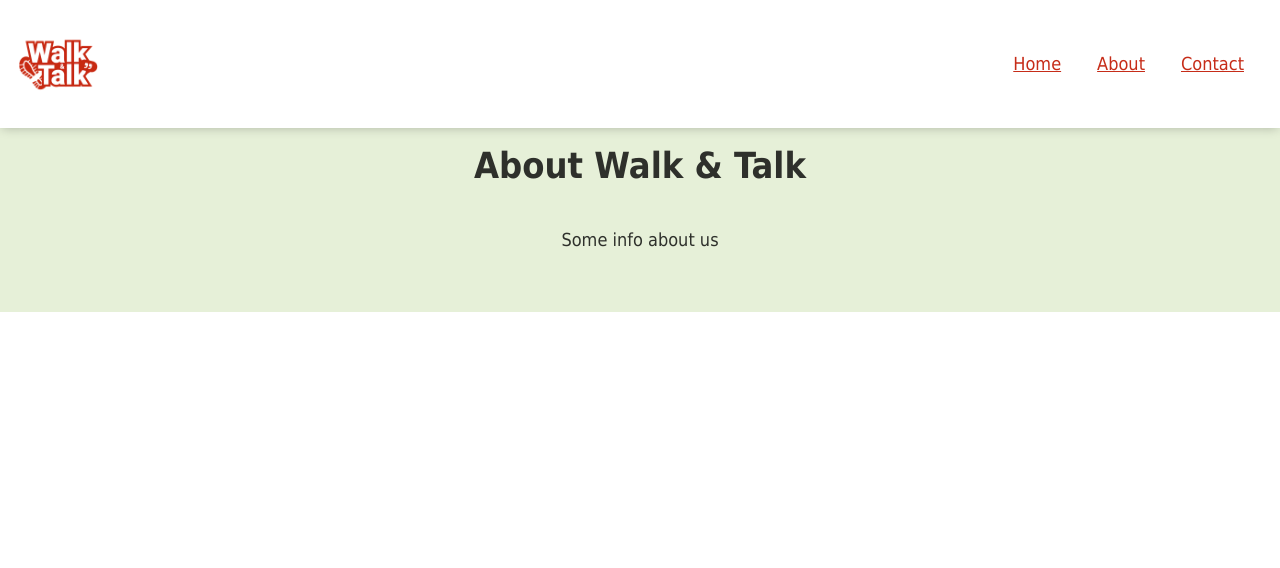
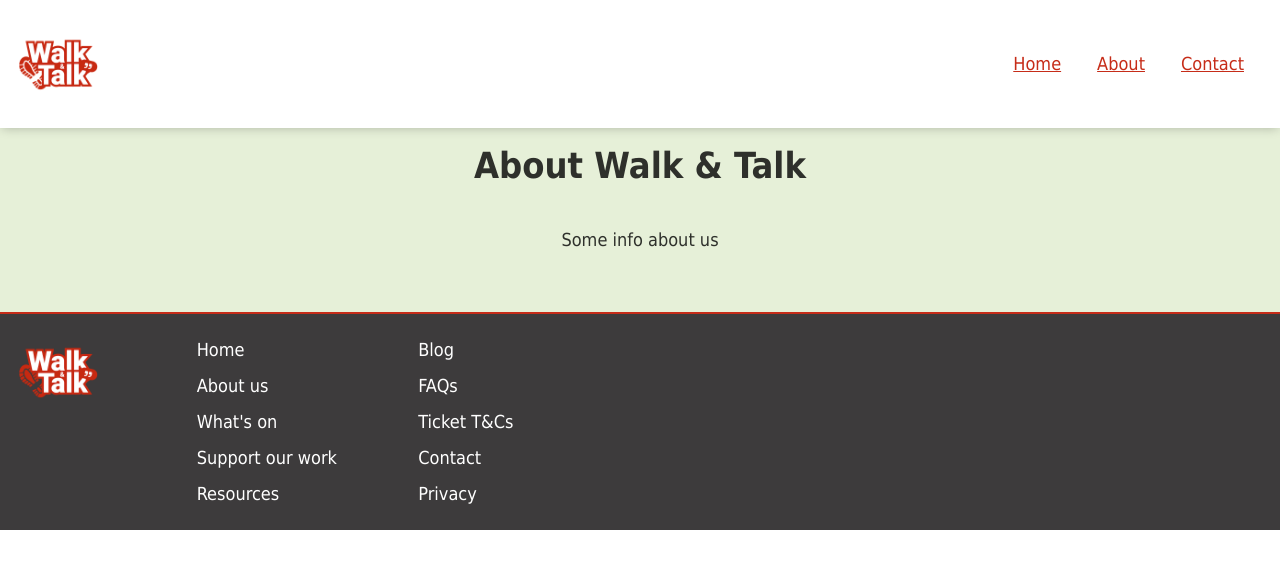
Before and after one commit to kpinakula/walk-talk, a Gatsby site: page /about in a window 1280 px wide. Built offline with nearby package versions, Linux system fonts and the light colour scheme; Gatsby itself is replaced by a stand-in of ours.

Commit message:
feat: create footer component

```diff
--- /dev/null
+++ b/src/components/footer.js
@@ -0,0 +1,47 @@
+import React from 'react';
+import { useStaticQuery, graphql, Link } from 'gatsby';
+import Img from 'gatsby-image';
+
+import styles from './footer.module.scss';
+
+export default function Footer() {
+  const data = useStaticQuery(graphql`
+    query Logo2Query {
+      file(name: { eq: "icon" }) {
+        childImageSharp {
+          fluid {
+            ...GatsbyImageSharpFluid
+          }
+        }
+      }
+    }
+  `);
+
+  const ListLink = props => (
+    <li className={styles.navigationLink}>
+      <Link to={props.to}>{props.children}</Link>
+    </li>
+  );
+
+  return (
+    <footer className={styles.footer}>
+      <Link className={styles.siteLogoLink} to="/">
+        <Img fluid={data.file.childImageSharp.fluid} alt="Walk and Talk logo" />
+      </Link>
+      <nav className={`${styles.footerNavigation} ${styles.footerNavigation1}`}>
+        <ListLink to="/">Home</ListLink>
+        <ListLink to="/about/">About us</ListLink>
+        <ListLink to="/">What's on</ListLink>
+        <ListLink to="/">Support our work</ListLink>
+        <ListLink to="/">Resources</ListLink>
+      </nav>
+      <nav className={`${styles.footerNavigation} ${styles.footerNavigation2}`}>
+        <ListLink to="/">Blog</ListLink>
+        <ListLink to="/">FAQs</ListLink>
+        <ListLink to="/">Ticket T&Cs</ListLink>
+        <ListLink to="/contact/">Contact</ListLink>
+        <ListLink to="/">Privacy</ListLink>
+      </nav>
+    </footer>
+  );
+}
--- /dev/null
+++ b/src/components/footer.module.scss
@@ -0,0 +1,50 @@
+@import '../styles/theme.scss';
+
+.footer {
+  padding: 1rem;
+  background-color: $dark-grey;
+  display: grid;
+  grid-template-columns: 1fr 1fr 1fr;
+
+  .siteLogoLink {
+    min-width: 40px;
+    max-width: 80px;
+  }
+
+  .footerNavigation1 {
+    grid-row-start: 1;
+    grid-column-start: 2;
+  }
+
+  .footerNavigation2 {
+    grid-row-start: 1;
+    grid-column-start: 3;
+  }
+
+  .footerNavigation {
+    list-style: none;
+    justify-self: center;
+
+    .navigationLink {
+      margin-bottom: 0;
+      text-align: left;
+    }
+
+    a {
+      color: $white;
+      text-decoration: none;
+    }
+  }
+}
+
+@media screen and (min-width: 580px) {
+  .footer {
+    grid-template-columns: 20% 30% 30% auto;
+  }
+}
+
+@media screen and (min-width: 940px) {
+  .footer {
+    grid-template-columns: 12% 16% 16% auto;
+  }
+}
--- a/src/components/layout.js
+++ b/src/components/layout.js
@@ -1,13 +1,17 @@
 import React from 'react';
 
 import Header from './header';
+import Footer from './footer';
+import Border from './border';
 import './layout.scss';
 
 export default function Layout({ children }) {
   return (
-    <main>
+    <section>
       <Header />
-      {children}
-    </main>
+      <main>{children}</main>
+      <Border fullWidth />
+      <Footer />
+    </section>
   );
 }
```
